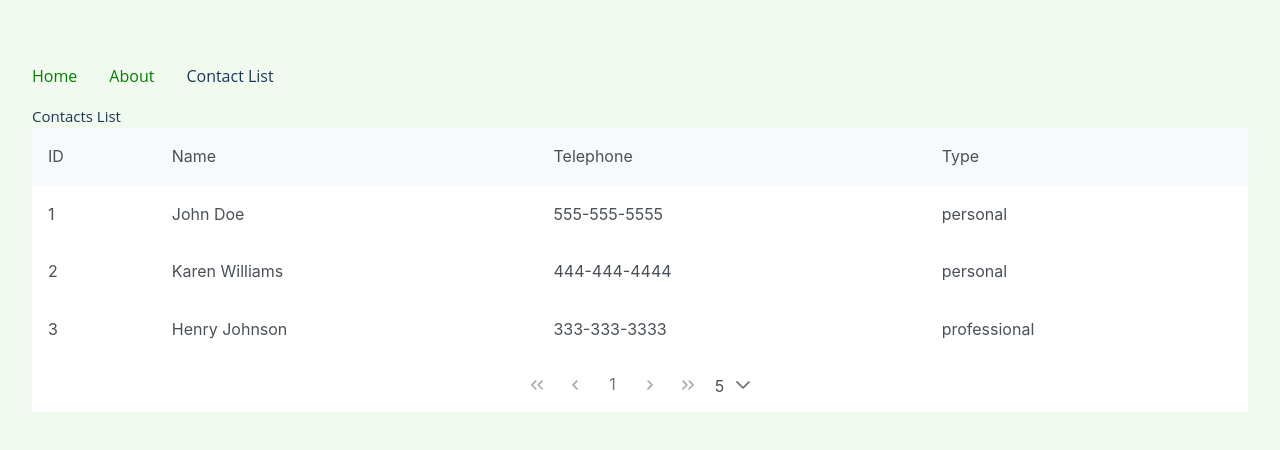
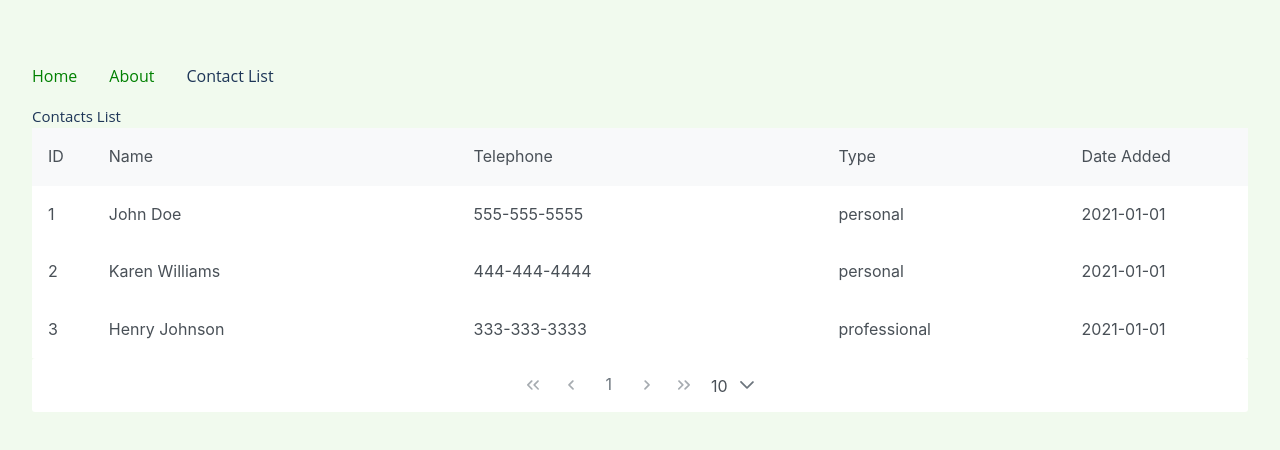
Before and after one commit to takinur/leveling, a Vue app: page /contacts in a window 1280 px wide. Shown: the top 450 px of the page. Built offline with nearby package versions, Linux system fonts and the light colour scheme.

Commit message:
Date Field

```diff
--- a/src/views/ContactListView.vue
+++ b/src/views/ContactListView.vue
@@ -6,21 +6,24 @@ const contacts = [
     name: 'John Doe',
     email: 'john@mail.com',
     phone: '555-555-5555',
-    type: 'personal'
+    type: 'personal',
+    created_at: '2021-01-01'
   },
   {
     id: 2,
     name: 'Karen Williams',
     email: 'karen@mail.com',
     phone: '444-444-4444',
-    type: 'personal'
+    type: 'personal',
+    created_at: '2021-01-01'
   },
   {
     id: 3,
     name: 'Henry Johnson',
     email: 'henry@gmail.com',
     phone: '333-333-3333',
-    type: 'professional'
+    type: 'professional',
+    created_at: '2021-01-01'
   }
 ]
 </script>
@@ -33,13 +36,19 @@ const contacts = [
         :value="contacts"
         tableStyle="min-width: 50rem"
         paginator
-        :rows="5"
-        :rowsPerPageOptions="[5, 10, 20, 50]"
+        :rows="10"
+        :rowsPerPageOptions="[10, 20, 50]"
       >
-        <TableColumn field="id" header="ID"></TableColumn>
-        <TableColumn field="name" header="Name"></TableColumn>
-        <TableColumn field="phone" header="Telephone"></TableColumn>
-        <TableColumn class="capitialize" field="type" header="Type"></TableColumn>
+        <TableColumn field="id" header="ID" style="width: 5%"></TableColumn>
+        <TableColumn field="name" header="Name" style="width: 30%"></TableColumn>
+        <TableColumn field="phone" header="Telephone" style="width: 30%"></TableColumn>
+        <TableColumn
+          :class="`capitialize`"
+          field="type"
+          header="Type"
+          style="width: 20%"
+        ></TableColumn>
+        <TableColumn field="created_at" header="Date Added" style="width: 30%"></TableColumn>
       </DataTable>
     </div>
   </div>
```
